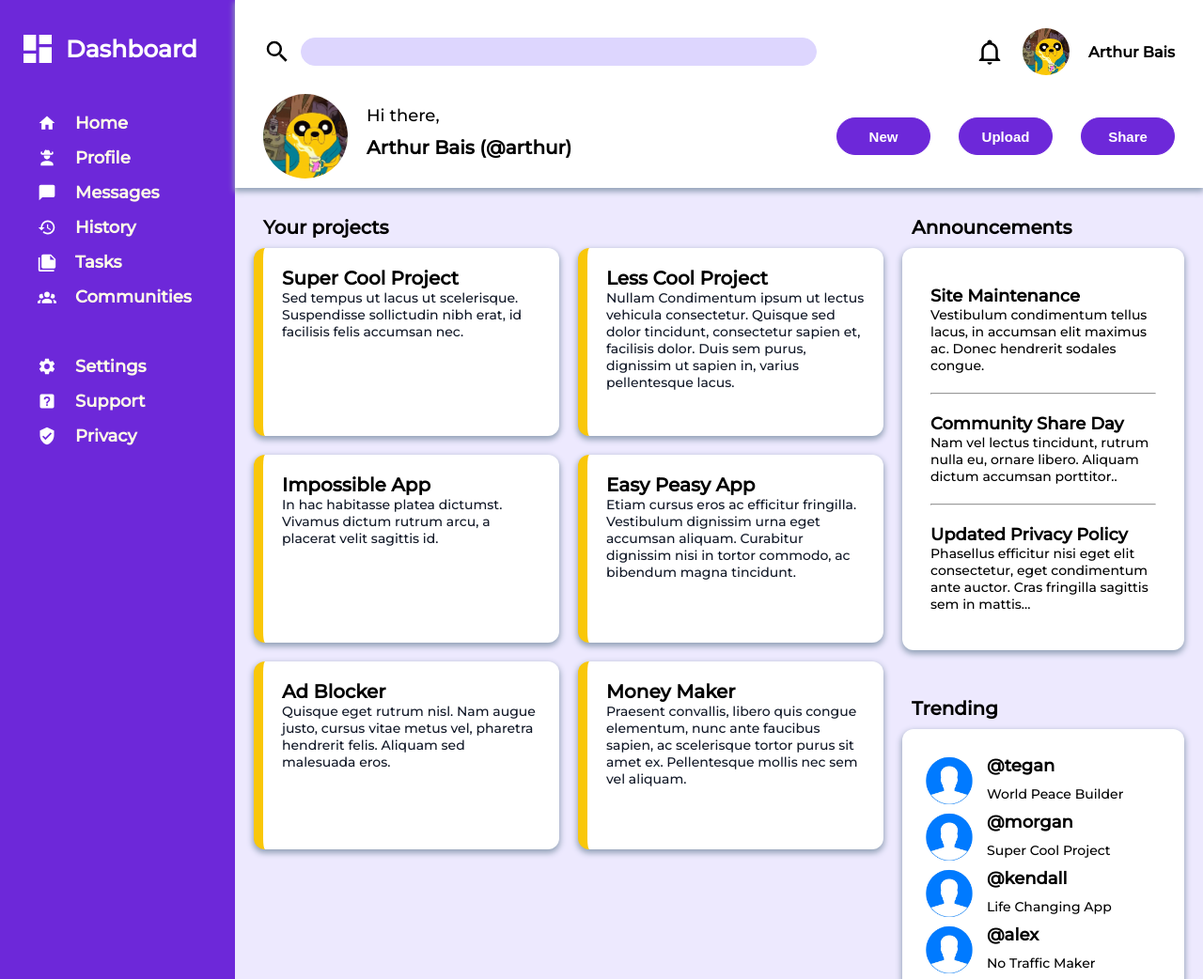
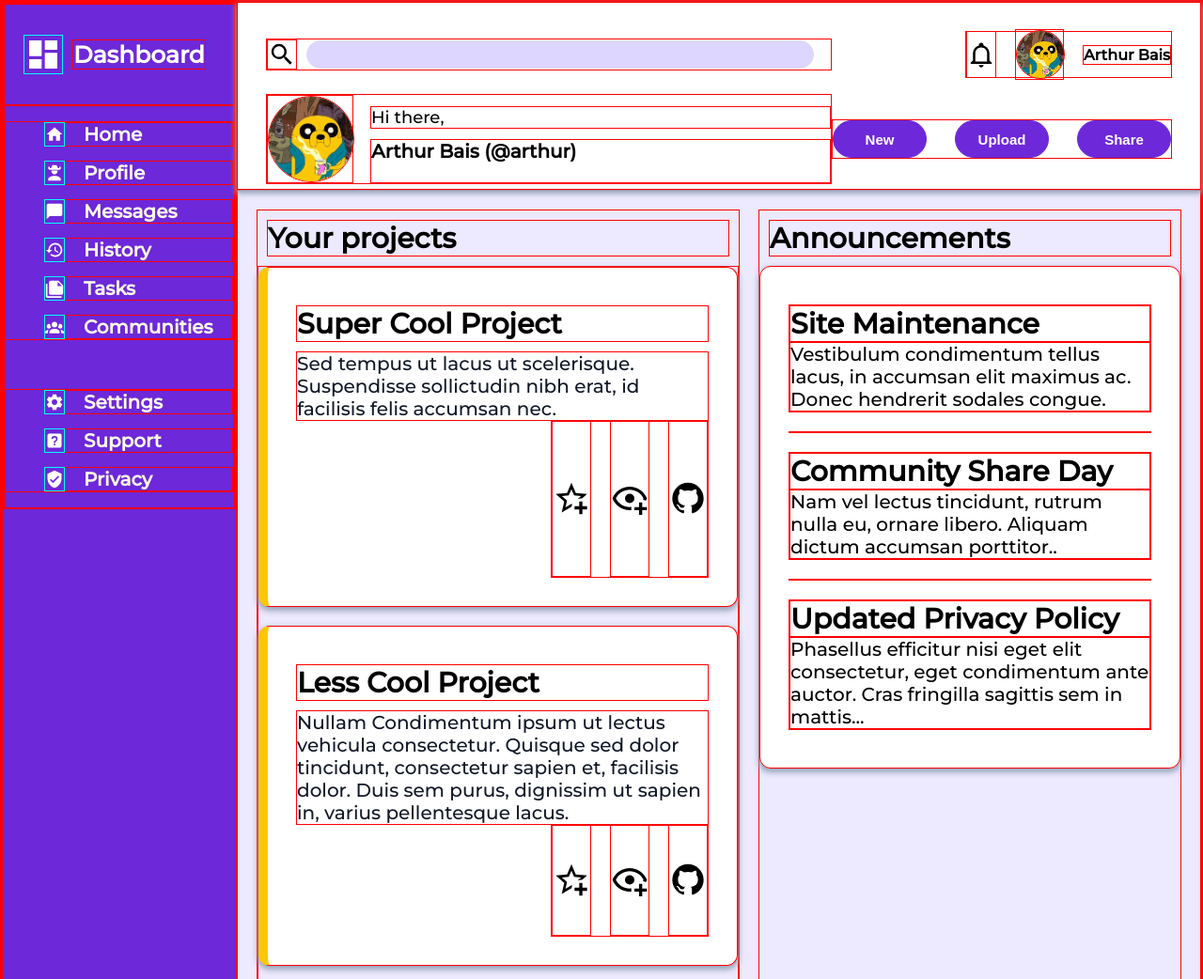
Before and after one commit to arthurbdev/admindashboard, a plain HTML site: page index.html in a window 1280 px wide. Shown: the top 1042 px of the page at 94% size. Drawn offline with Linux system fonts and the light colour scheme.

Commit message:
Add icons to projects

```diff
--- a/index.html
+++ b/index.html
@@ -62,26 +62,56 @@
           <div id="project1" class="project">
             <h4>Super Cool Project</h4>
             <p>Sed tempus ut lacus ut scelerisque. Suspendisse sollictudin nibh erat, id facilisis felis accumsan nec.</p>
+            <div class="projectIconsContainer">
+              <img src="assets/icons/star-plus-outline.svg" alt="star">
+              <img src="assets/icons/eye-plus-outline.svg" alt="eye">
+              <img src="assets/icons/github.svg" alt="github logo">
+            </div>
           </div>
           <div id="project2" class="project">
             <h4>Less Cool Project</h4>
             <p>Nullam Condimentum ipsum ut lectus vehicula consectetur. Quisque sed dolor tincidunt, consectetur sapien et, facilisis dolor. Duis sem purus, dignissim ut sapien in, varius pellentesque lacus.</p>
+            <div class="projectIconsContainer">
+              <img src="assets/icons/star-plus-outline.svg" alt="star">
+              <img src="assets/icons/eye-plus-outline.svg" alt="eye">
+              <img src="assets/icons/github.svg" alt="github logo">
+            </div>
           </div>
           <div id="project3" class="project">
             <h4>Impossible App</h4>
             <p>In hac habitasse platea dictumst. Vivamus dictum rutrum arcu, a placerat velit sagittis id.</p>
+            <div class="projectIconsContainer">
+              <img src="assets/icons/star-plus-outline.svg" alt="star">
+              <img src="assets/icons/eye-plus-outline.svg" alt="eye">
+              <img src="assets/icons/github.svg" alt="github logo">
+            </div>
           </div>
           <div id="project1" class="project">
             <h4>Easy Peasy App</h4>
             <p>Etiam cursus eros ac efficitur fringilla. Vestibulum dignissim urna eget accumsan aliquam. Curabitur dignissim nisi in tortor commodo, ac bibendum magna tincidunt.</p>
+            <div class="projectIconsContainer">
+              <img src="assets/icons/star-plus-outline.svg" alt="star">
+              <img src="assets/icons/eye-plus-outline.svg" alt="eye">
+              <img src="assets/icons/github.svg" alt="github logo">
+            </div>
           </div>
           <div id="project2" class="project">
             <h4>Ad Blocker</h4>
             <p>Quisque eget rutrum nisl. Nam augue justo, cursus vitae metus vel, pharetra hendrerit felis. Aliquam sed malesuada eros.</p>
+            <div class="projectIconsContainer">
+              <img src="assets/icons/star-plus-outline.svg" alt="star">
+              <img src="assets/icons/eye-plus-outline.svg" alt="eye">
+              <img src="assets/icons/github.svg" alt="github logo">
+            </div>
           </div>
           <div id="project3" class="project">
             <h4>Money Maker</h4>
             <p>Praesent convallis, libero quis congue elementum, nunc ante faucibus sapien, ac scelerisque tortor purus sit amet ex. Pellentesque mollis nec sem vel aliquam.</p>
+            <div class="projectIconsContainer">
+              <img src="assets/icons/star-plus-outline.svg" alt="star">
+              <img src="assets/icons/eye-plus-outline.svg" alt="eye">
+              <img src="assets/icons/github.svg" alt="github logo">
+            </div>
           </div>
         </div>
       </div>
--- a/style.css
+++ b/style.css
@@ -2,6 +2,7 @@
 
 * {
   list-style: none;
+  border: 1px solid red;
 }
 
 html {
@@ -56,7 +57,7 @@ body {
   display: flex;
   gap: 20px;
   align-items: center;
-  font-size: 18px;
+  font-size: 20px;
   font-weight: 600;
 }
 
@@ -94,7 +95,7 @@ search {
 }
 
 search input {
-  width: min(90%, 800px);
+  width: clamp(100px, 90%, 800px);
   background-color: #ddd6fe;
   border: 1px solid #ddd6fe;
   height: 30px;
@@ -181,7 +182,7 @@ main {
   grid-row: 2 / 3;
   grid-column: 2 / 3;
   display: grid;
-  grid-template-columns: 1fr 300px;
+  grid-template-columns: 4fr 450px;
   grid-template-rows: 1fr 1fr;
   background-color: #ede9fe;
   position: relative;
@@ -199,39 +200,57 @@ main {
 
 #projectList h3 {
   margin: 10px;
-  font-size: 20px;
+  font-size: 30px;
 }
 
 #projectsContainer {
   display: grid;
-  grid-template-columns: repeat(auto-fit, minmax(250px, 1fr));
+  grid-template-columns: repeat(auto-fit, minmax(400px, 1fr));
   gap: 20px;
 }
 
 .project {
-  padding: 20px;
+  padding: 30px;
   border-radius: 12px;
   border-left: 10px solid  #f9c709;
   background-color: white;
   box-shadow: 0px 3px 6px 1px #94a3b8;
   position: relative;
   z-index: 100;
-  height: 160px;
+  min-height: 300px;
+  display: flex;
+  flex-direction: column;
 }
 
 .project h4 {
- font-size: 20px;
+ font-size: 30px;
+  margin: 10px 0;
 }
 
 .project p {
-  font-size: 14px;
+  font-size: 20px;
   color: #111827;
 
 }
 
+.projectIconsContainer {
+  align-self: flex-end;
+  justify-self: flex-end;
+  display: flex;
+  height: 100%;
+  gap: 20px;
+}
+
+.projectIconsContainer img {
+  height: 100%;
+  width: 40px;
+  align-self: end;
+  justify-self: end;
+}
+
 #announcements h3 {
   margin: 10px;
-  font-size: 20px;
+  font-size: 30px;
 }
 
 #announcementsContainer {
@@ -288,7 +307,7 @@ main {
 .profilePage .profileName {
   grid-row: 1 / 2;
   grid-column: 2 / 3;
-  font-size: 18px;
+  font-size: 22px;
   font-weight: bold;
   align-self: flex-end;
 }
@@ -296,16 +315,16 @@ main {
 .profilePage .profileDescription {
   grid-row: 2 / 3;
   grid-column: 2 / 3;
-  font-size: 14px;
+  font-size: 20px;
   align-self: flex-start;
 }
 
 .announcement h4 {
-  font-size: 18px;
+  font-size: 30px;
 }
 
 .announcement p {
-  font-size: 14px;
+  font-size: 20px;
 }
 
 h3, h4, p {
@@ -314,7 +333,7 @@ h3, h4, p {
 }
 
 h3 {
-  font-size: 20px;
+  font-size: 30px;
   margin: 10px;
 }
 
```
Also changed, not shown: assets/icons/eye-plus-outline.svg (added), assets/icons/github.svg (added), assets/icons/star-plus-outline.svg (added).
